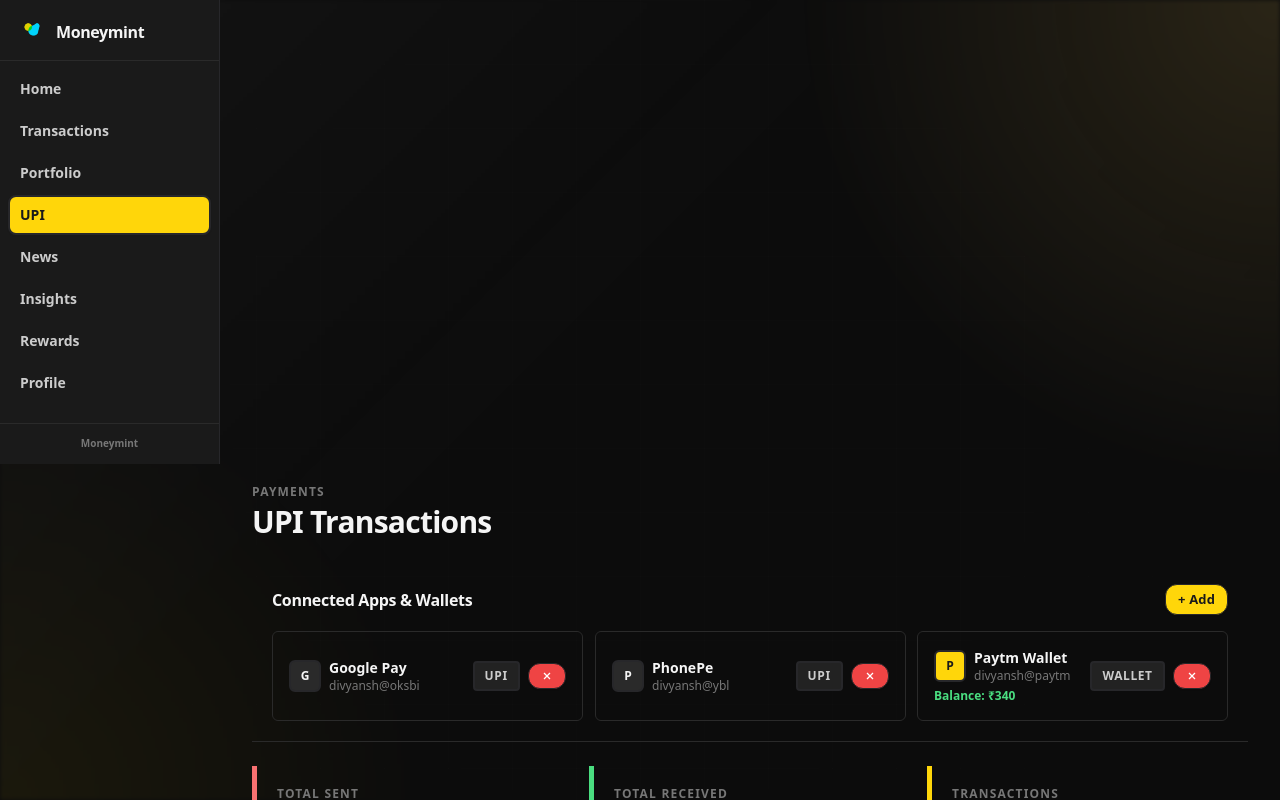
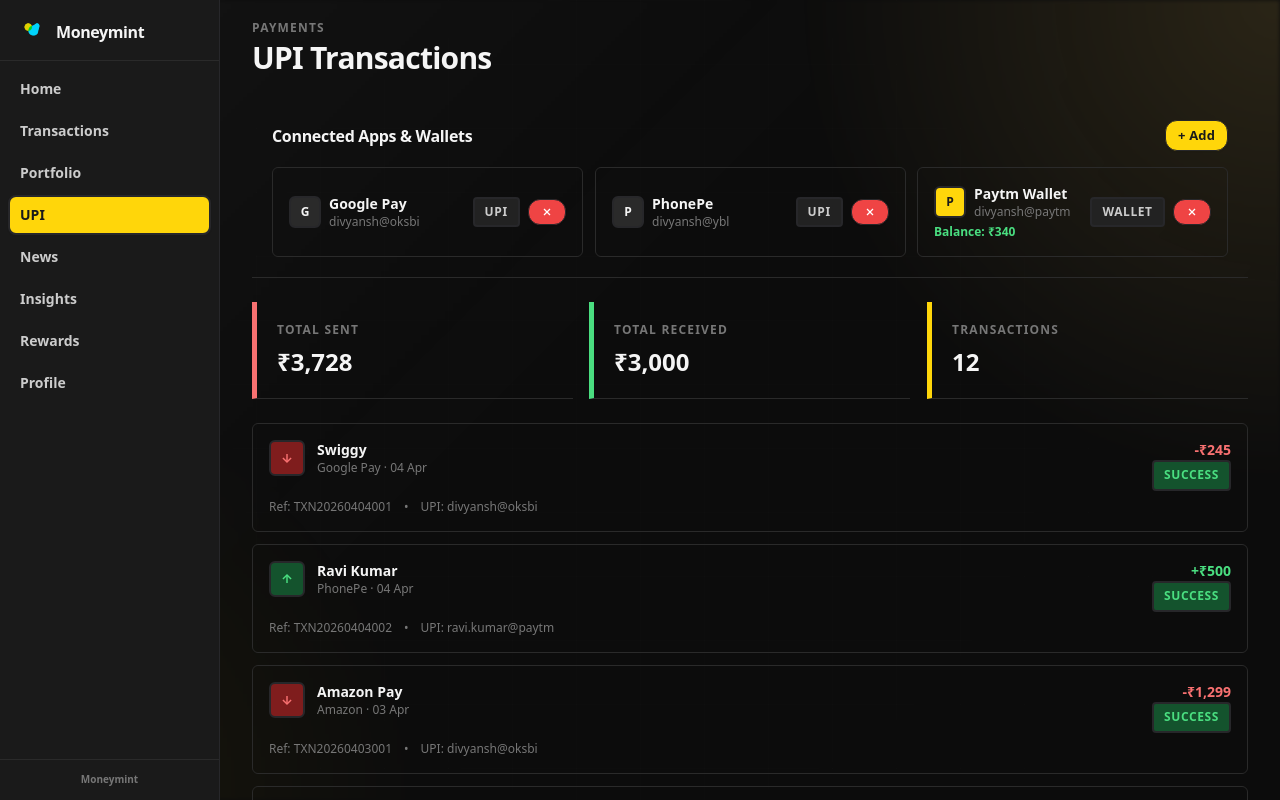
Before and after one commit to inddivyansh/Moneymint, a Next.js app: page /upi in a window 1280 px wide. Shown: the top 800 px of the page. Built offline with nearby package versions, Linux system fonts and the light colour scheme.

Commit message:
Fix sidebar

```diff
--- a/app/globals.css
+++ b/app/globals.css
@@ -204,10 +204,7 @@
   mask-image: radial-gradient(circle at center, black 52%, transparent 90%);
 }
 
-.app-shell > * {
-  position: relative;
-  z-index: 1;
-}
+
 
 /* ─── NEOBRUTALISM COMPONENTS ─── */
 @layer utilities {
--- a/components/Sidebar.tsx
+++ b/components/Sidebar.tsx
@@ -53,7 +53,7 @@
         </div>
 
         {/* Nav Items */}
-        <nav className="py-2 px-2 space-y-0.5 overflow-y-auto">
+        <nav className="flex-1 py-2 px-2 space-y-0.5 overflow-y-auto">
           {NAV.map((item) => {
             const active = isActive(item.href);
             return (
@@ -78,7 +78,7 @@
         </nav>
 
         {/* Bottom */}
-        <div className="mt-3 p-3 text-center" style={{ borderTop: '1px solid var(--surface-3)' }}>
+        <div className="mt-auto p-3 text-center" style={{ borderTop: '1px solid var(--surface-3)' }}>
           <p className="text-[10px] font-bold" style={{ color: 'var(--text-muted)' }}>
             Moneymint
           </p>
```
